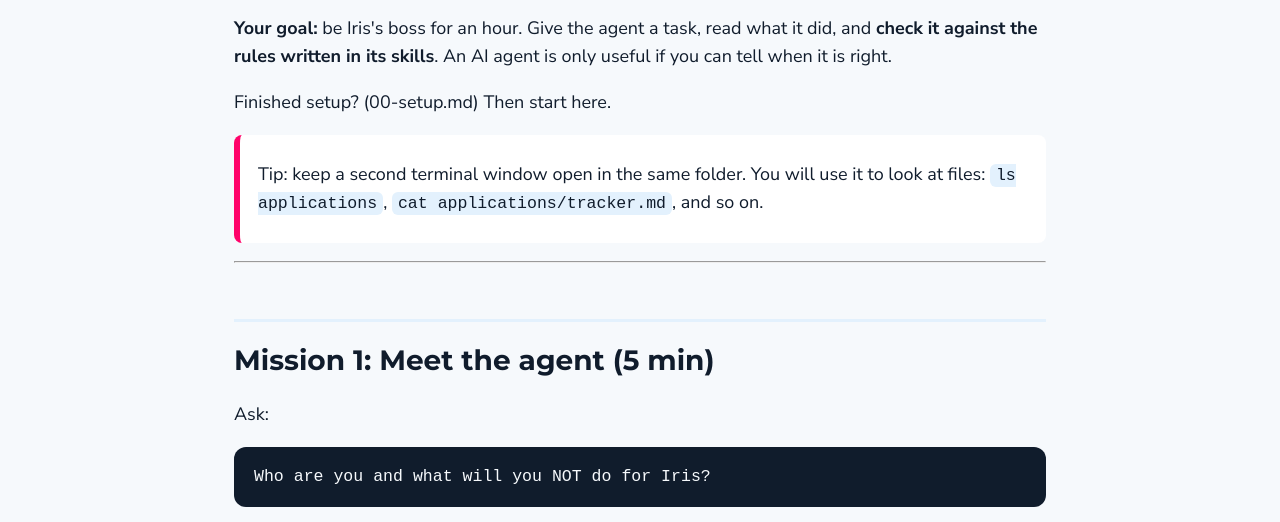
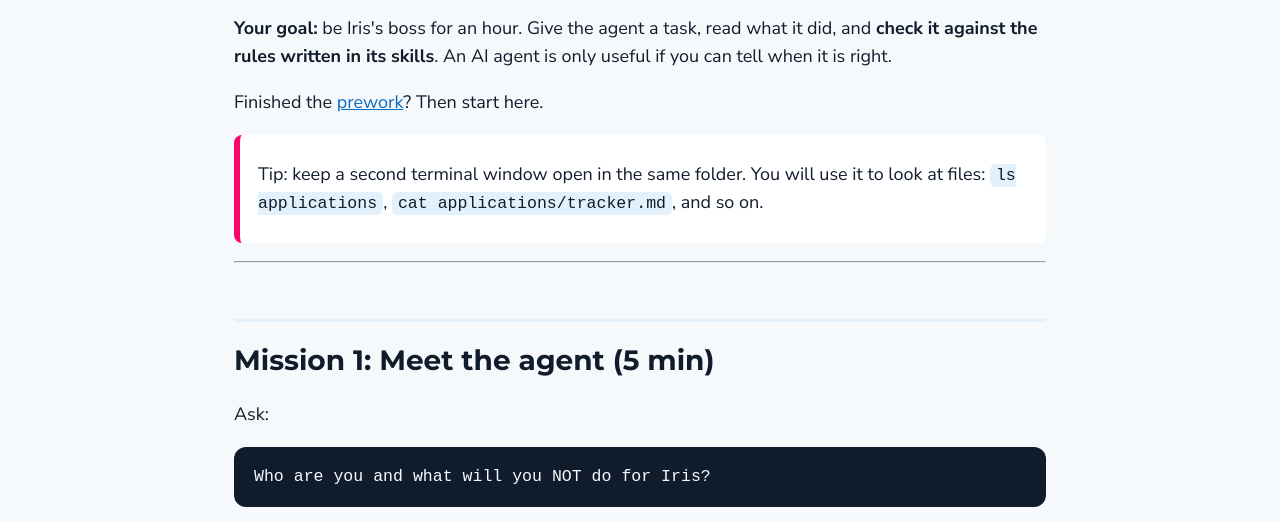
Before and after one commit to francescacoo/codebarworkshopmunich, a plain HTML site: page track-a.html in a window 1280 px wide. Shown: the part 278-800 px from the top of the page. Drawn offline with Linux system fonts and the light colour scheme.

Commit message:
Point tracks to the prework instead of setup
Co-Authored-By: Claude Sonnet 5.5 <noreply@anthropic.com>
Claude-Session: https://claude.ai/code/session_01Y1vgFzTFZUkPRd8cairGNz

```diff
--- a/track-a.html
+++ b/track-a.html
@@ -3,7 +3,7 @@
 <p><strong>Your goal:</strong> be Iris's boss for an hour. Give the agent a task, read what
 it did, and <strong>check it against the rules written in its skills</strong>. An AI agent
 is only useful if you can tell when it is right.</p>
-<p>Finished setup? (00-setup.md) Then start here.</p>
+<p>Finished the <a href="prework.html">prework</a>? Then start here.</p>
 <blockquote>
 <p>Tip: keep a second terminal window open in the same folder. You will use it
 to look at files: <code>ls applications</code>, <code>cat applications/tracker.md</code>, and so on.</p>
```
Also changed, not shown: track-b.html (+1 -1 lines).
